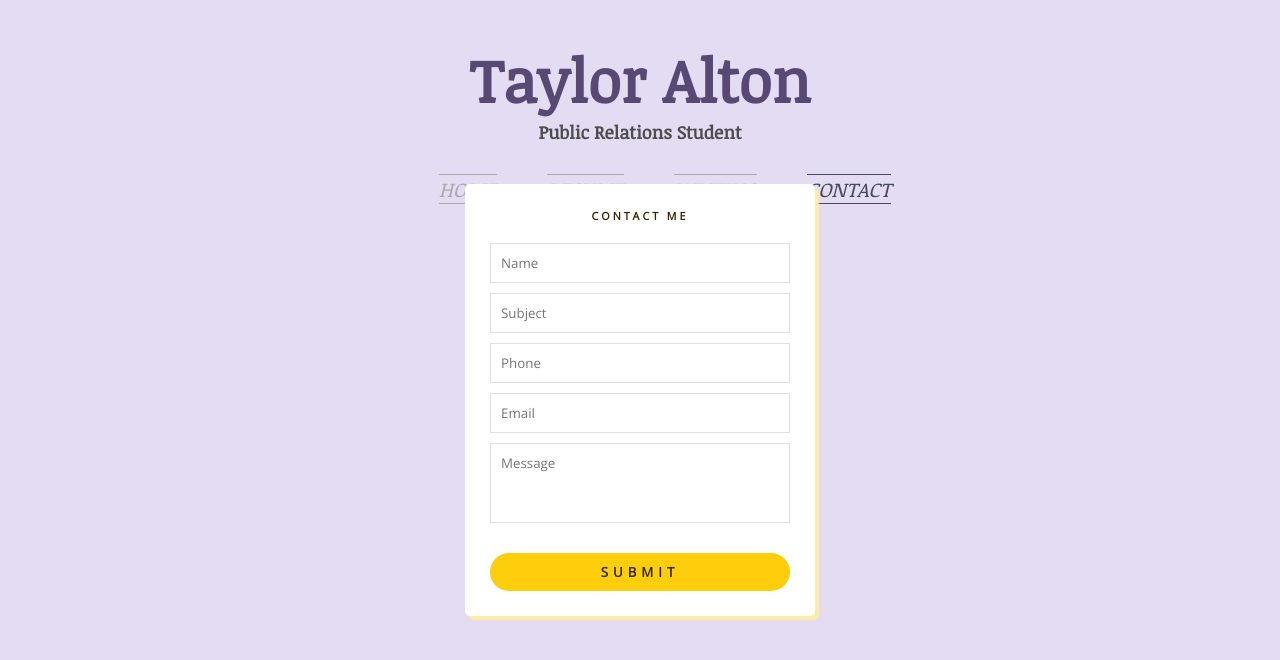
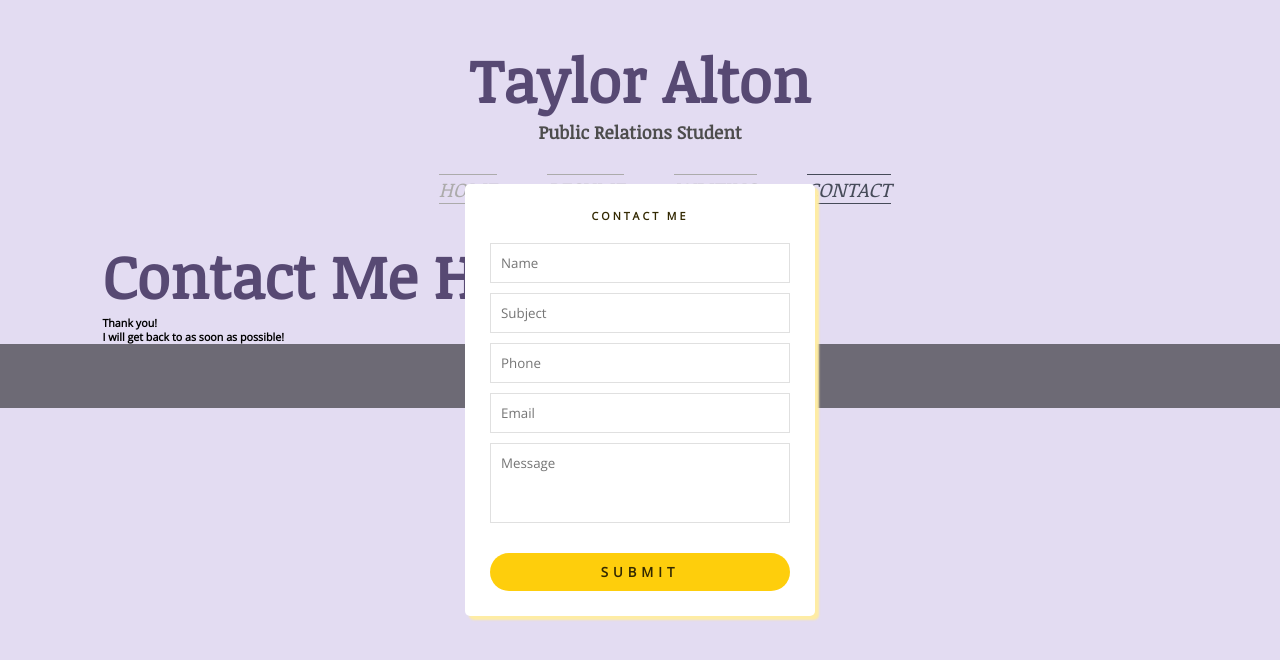
Before and after one commit to tayloralton/WEB-Files, a plain HTML site: page FinalFromCasey/contact.html in a window 1280 px wide. Drawn offline with nearby package versions, Linux system fonts and the light colour scheme.

Commit message:
Update contact.html

```diff
--- a/FinalFromCasey/contact.html
+++ b/FinalFromCasey/contact.html
@@ -15,11 +15,14 @@
     <h2>Public Relations Student</h2>
   </div>
   <nav>
-    <a href="indextest.html">HOME</a>
+    <a href="index.html">HOME</a>
     <a href="resume.html">RESUME</a>
     <a href="writing.html">WRITING</a>
     <a href="contact.html" class="active">CONTACT</a>
   </nav>
+
+  <h1 class="contact-heading">Contact Me Here:</h1>
+
   <section>
     <div class="wrapper">
       <h6>Contact Me</h6>
@@ -48,19 +51,12 @@
 
     </div>
   </section>
-<div class="contactdivs" id="social">
-  <div class="socialimg">
- <a href="https://twitter.com"><img src="assets/social/twitter.svg"></a>
-</div>
-<div class="socialimg">
-  <a href="https://instagram.com"><img src="assets/social/insta.svg"></a>
-</div>
-<div class="socialimg">
-  <a href="https://facebook.com"><img src="assets/social/fb.svg"></a>
-</div>
-</div>
-</div>
-</section>
+
+    <h6 class="contactmetext">Thank you!<br>I will get back to as soon as possible!</h6>
+
+  <footer id="resume-footer">
+
+  </footer>
 
 <script src="index.js"></script>
 
```
